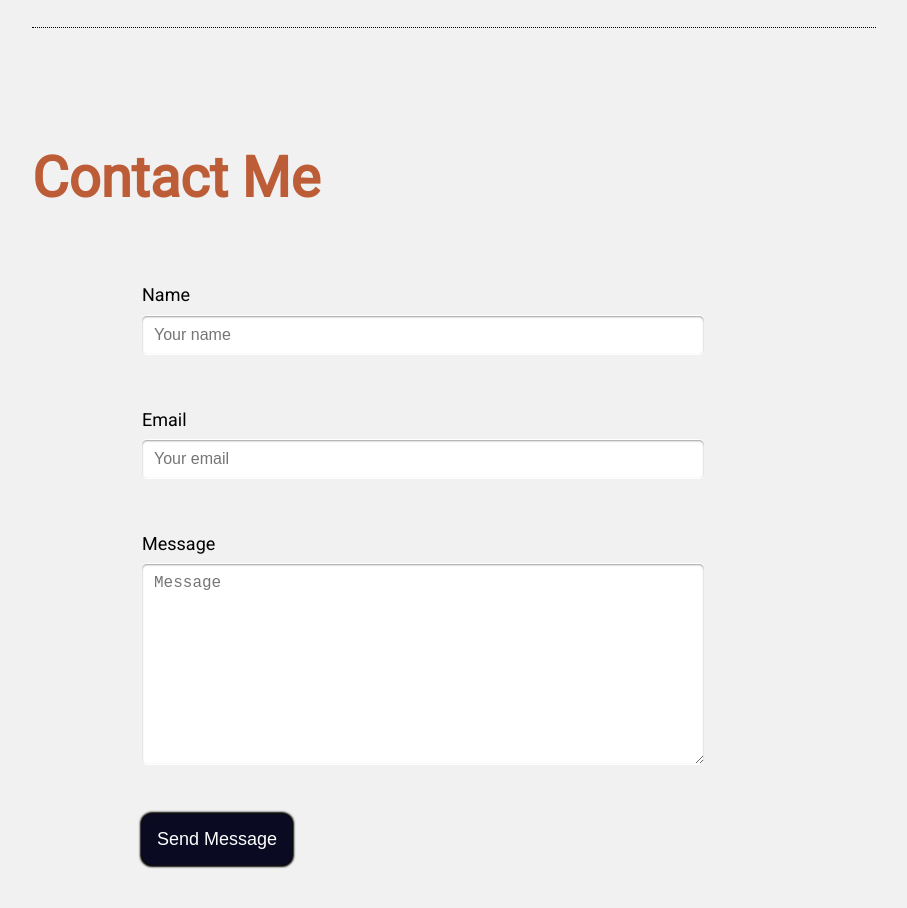
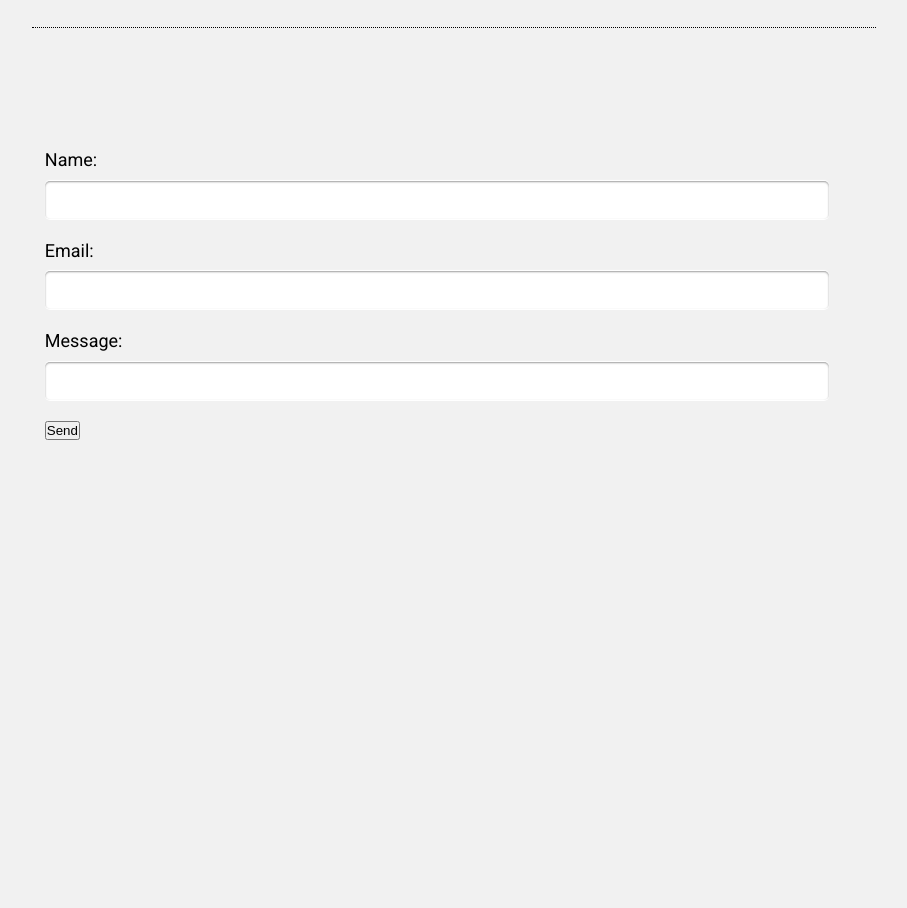
Before and after one commit to SHASWAT2000-loves-logic/Personal-Website, a React (Create React App) app: page / in a window 1280 px wide. Shown: the part 5840-6748 px from the top of the page, without its empty margins (316-1223 px from the left). After the commit the page ends 6364 px from the top, so only its background shows below. Built offline with nearby package versions, Linux system fonts and the light colour scheme.

Commit message:
added axios for HTTP requests

```diff
--- a/package.json
+++ b/package.json
@@ -6,12 +6,14 @@
     "@testing-library/jest-dom": "^5.16.5",
     "@testing-library/react": "^13.4.0",
     "@testing-library/user-event": "^13.5.0",
+    "axios": "^0.27.2",
     "cors": "^2.8.5",
     "dotenv": "^16.0.2",
     "emailjs-com": "^3.2.0",
     "express": "^4.18.1",
     "nodemailer": "^6.7.8",
     "react": "^18.2.0",
+    "react-axios": "^2.0.6",
     "react-burger-menu": "^3.0.8",
     "react-dom": "^18.2.0",
     "react-hook-form": "^7.34.2",
--- a/src/components/Contact.jsx
+++ b/src/components/Contact.jsx
@@ -1,145 +1,65 @@
-// This is the contact form component, which is mostly a form for the user to fill out in order to send me a message
+import React, { useState } from 'react'
+import axios from 'axios';
 
-// To receive email when a user sends me a message through the website, I have used emailjs, which allows me to receive an email without using any backend
-// react-hook-form package is used for form validation.
-// react-toastify package is used for UX (user experience) as after the form is submitted, it creates a little alert card at the bottom right of the user screen
+const App  = () => {
+    const [values, setValues] = useState({name: '', message: '', email: ''})
+    const [sent, setSent] = useState(false);
+    const handleChange = e => {
+        const {name, value} = e.target
+        setValues({...values, [name]: value})
+    }
 
-import { ToastContainer, toast } from 'react-toastify';
-import 'react-toastify/dist/ReactToastify.min.css';
-import emailjs from 'emailjs-com';
-import {useForm} from "react-hook-form"
-function Contact() {
-  const {
-    register,
-    handleSubmit,
-    reset,
-    formState:{errors}
-  } = useForm()
+    async function handleSubmit(event) {
+        event.preventDefault();
+        const response=await axios.post(
+          " https://rmq3epzrs4.execute-api.us-west-1.amazonaws.com/contactFormStage",
+            { message: `${values.name}`, name: `${values.message}`, email: `${values.email}` }
+        );
+        console.log(response);
+        setSent(true);
+    }
 
-  // for creating a little alert at the bottom right of the user screen as a confirmation that the message has been sent
+    if (!sent) {
+        return (
+            <div style={{paddingLeft: '1vw',}}>
+              <form onSubmit={handleSubmit}>
+                <div style={{paddingTop: '2vh', paddingBottom: '2vh',}}>
+                  <label>Name:</label><br/>
+                  <input
+                    name="name"
+                    onChange={handleChange}
+                    value={values.name}
+                  />
+                </div>
+                <div style={{paddingBottom: '2vh',}}>
+                  <label>Email:</label><br/>
+                  <input
+                    name="email"
+                    onChange={handleChange}
+                    value={values.email}
+                  />
+                </div>
+                <div style={{paddingBottom: '2vh',}}>
+                  <label>Message:</label><br/>
+                  <input
+                    name="message"
+                    onChange={handleChange}
+                    value={values.message}
+                  />
+                </div>
 
-  const toastifySuccess = () => {
-    toast('Form was successfully sent to Shaswat Shukla', {
-      position: 'bottom-right',
-      autoClose: 5000,
-      hideProgressBar: true,
-      closeOnClick: true,
-      pauseOnHover: true,
-      draggable: false,
-      className: 'submit-feedback success',
-      toastId: 'notifyToast'
-    });
-
-// catching the submit event on a form and then extracting the user input to send me an email
-
-  };
-  const onSubmit = async (data) => {
-
-    const { name, email, message } = data.target;
-
-    const endpoint = "<https://od5wv9kklh.execute-api.us-west-1.amazonaws.com/default/sendContactEmail>";
-
-	  const body = JSON.stringify({
-      senderName: name.value,
-      senderEmail: email.value,
-      message: message.value
-    });
-    const requestOptions = {
-      method: "POST",
-      body
-    };
-
-    fetch(endpoint, requestOptions)
-      .then((response) => {
-        if (!response.ok) throw new Error("Error in fetch");
-          return response.json();
-        })
-      .then((response) => {
-        document.getElementById("result-text").innerText ="Email sent successfully!";
-        reset();
-        toastifySuccess();
-      })
-      .catch((error) => {
-        document.getElementById("result-text").innerText ="An unkown error occured.";
-      });
-  };
-    // const { name, email, subject, message } = data;
-    // try {
-    //   const templateParams = {
-    //     name,
-    //     email,
-    //     subject,
-    //     message
-    //   };
-    //   await emailjs.send(
-    //     process.env.REACT_APP_SERVICE_ID,
-    //     process.env.REACT_APP_TEMPLATE_ID,
-    //     templateParams,
-    //     process.env.REACT_APP_USER_ID
-    //   );
-    //   reset();
-    //   toastifySuccess();
-    // } catch (e) {
-    //   console.log(e);
-    // }
-  return (
-    <div className='contact_section' id='contact'>
-      <h1>Contact Me</h1>
-      <div className='contact_form'>
-
-      {/* form starts */}
-
-        <form onSubmit={handleSubmit(onSubmit)} noValidate>
-
-        {/* Name of person who is contacting */}
-
-          <div className='contact_content'>
-            <div className='input_group'>
-              <label htmlFor="name">Name</label>
-              <input type="text" name="name" placeholder="Your name" className='name'
-                {...register('name', {
-                required: { value: true, message: 'Please enter your name' },
-                maxLength: {
-                value: 30,
-                message: 'Please use 30 characters or less'
-                }
-                })}
-              />
-              {errors.name && <div className='error_message'>{errors.name.message}</div>}
+                <button type="submit">Send</button>
+              </form>
             </div>
-
-            {/* Email of person who is contacting */}
-
-            <div className='input_group'>
-              <label htmlFor="email">Email</label>
-              <input type="email" name="email" placeholder="Your email" className='email'
-                {...register('email', {
-                required: true,
-                pattern: /^[a-zA-Z0-9.!#$%&’*+/=?^_`{|}~-]+@[a-zA-Z0-9-]+(?:\.[a-zA-Z0-9-]+)*$/
-                })}
-              />
-              {errors.email && (<div className='error_message'>Please enter a valid email address</div>)}
+        );
+    } else {
+        return (
+            <div style={{paddingLeft: '1vw',paddingTop: '1vh'}}>
+              <p>Thanks for contacting us! </p>
+              <p>We'll respond to your message shortly.</p>
             </div>
-
-            {/* Message */}
-
-            <div className='input_group'>
-              <label htmlFor="message">Message</label>
-              <textarea name="message" id="message" cols="30" rows="10" placeholder="Message"
-                {...register('message', {
-                required: true
-                })}
-              ></textarea>
-              {errors.message && <div className='error_message'>Please enter a message</div>}
-            </div>
-
-            <button type="submit" className='submit_btn'>Send Message</button>
-          </div>
-        </form>
-        <ToastContainer/>
-      </div>
-    </div>
-  )
+        )
+    }
 }
 
-export default Contact
+export default App;
```
Also changed, not shown: 1 other file (tests, documents, lock files or other folders).
